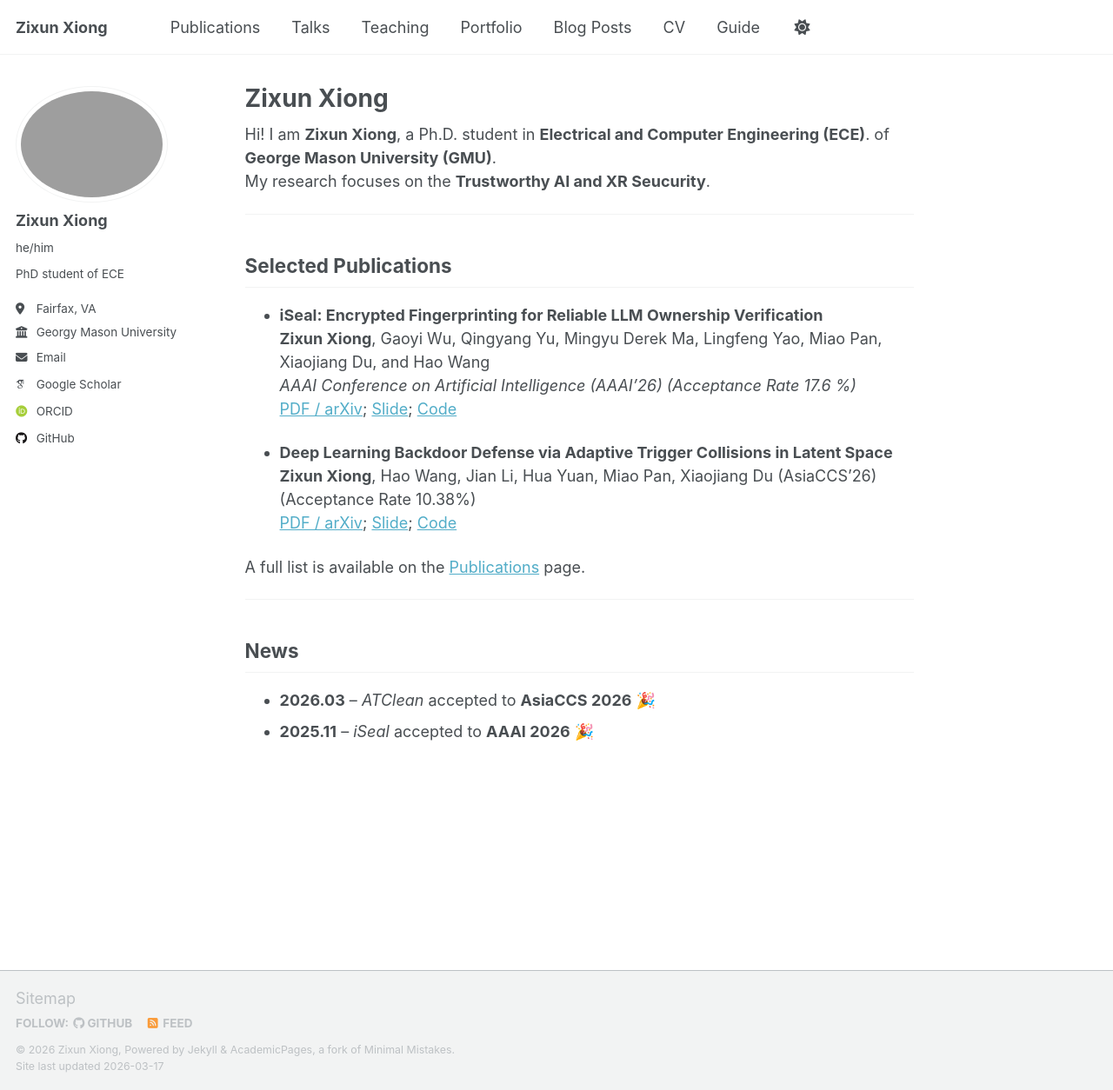
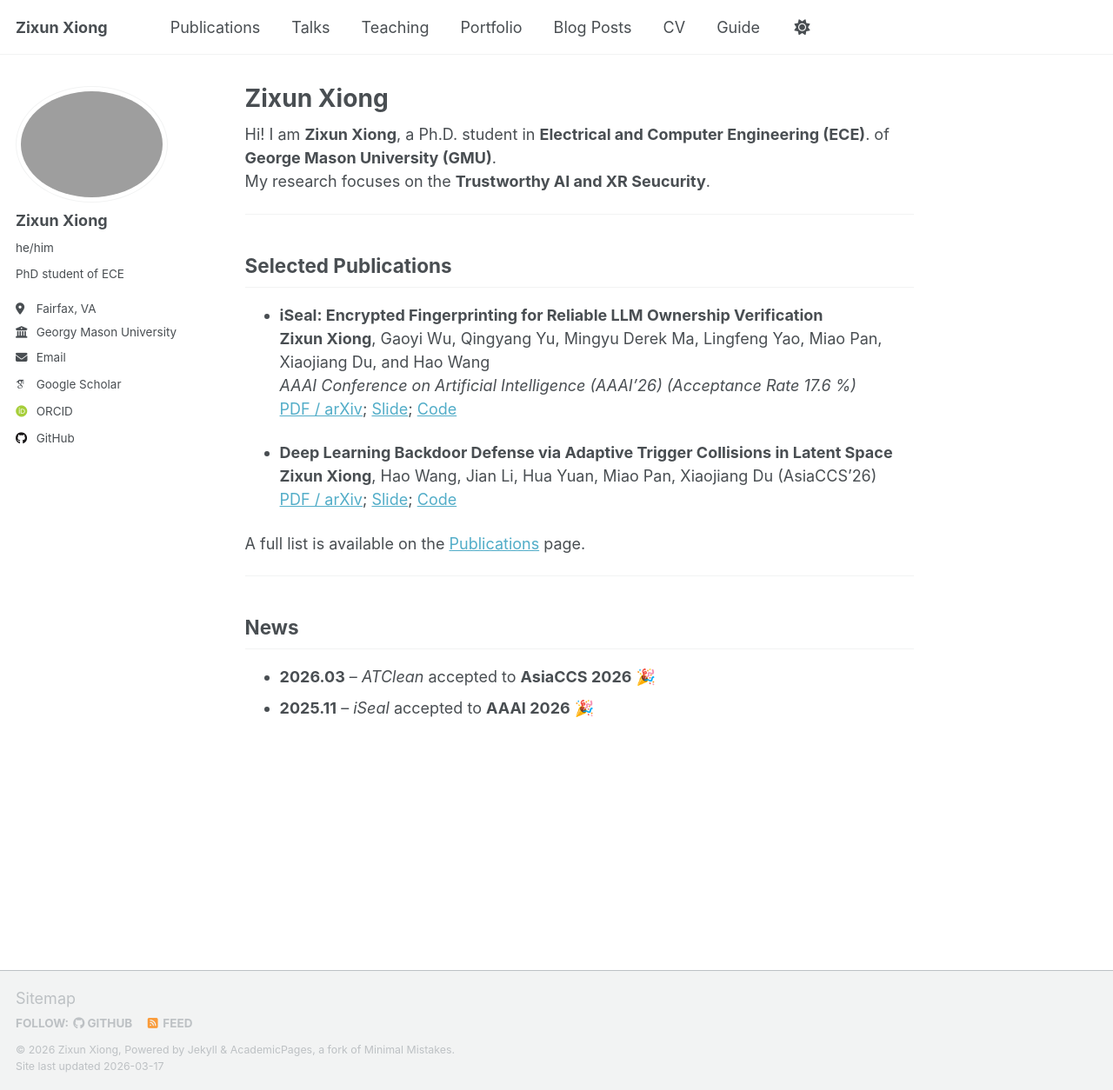
Before and after one commit to kitaharasetusna/zixun-xiong.github.io, a Jekyll site: the page built from _pages/about.md, in a window 1280 px wide and 1254 px high. Shown: the whole window at 87% size. Built offline with Jekyll 4.4.1, drawn with Linux system fonts in a browser that asks for light colours; some web fonts are replaced; a script that is not in the unit is left out.

Commit message:
Update AsiaCCS'26 paper details in about.md
Removed acceptance rate information from the AsiaCCS'26 paper entry.

```diff
--- a/_pages/about.md
+++ b/_pages/about.md
@@ -22,7 +22,7 @@ My research focuses on the **Trustworthy AI and XR Seucurity**.
   [Code](https://github.com/kitaharasetusna/iSeal)
 
 - **Deep Learning Backdoor Defense via Adaptive Trigger Collisions in Latent Space**
-  **Zixun Xiong**, Hao Wang, Jian Li, Hua Yuan, Miao Pan, Xiaojiang Du (AsiaCCS’26) (Acceptance Rate 10.38%)
+  **Zixun Xiong**, Hao Wang, Jian Li, Hua Yuan, Miao Pan, Xiaojiang Du (AsiaCCS’26)
   [PDF / arXiv]();
   [Slide]();
   [Code]()
```
